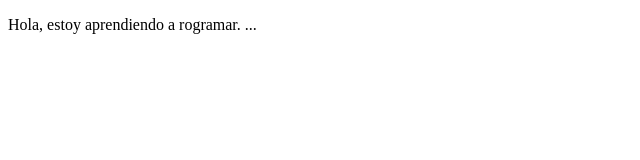
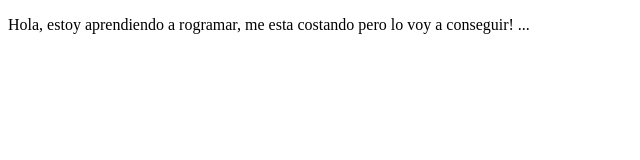
Before and after one commit to JavierMela/ProyectoPrework, a plain HTML site: page index.html in a window 1280 px wide. Shown: the whole page, without its empty margins (0-640 px from the left). Drawn offline with Linux system fonts and the light colour scheme.

Commit message:
Modifique texto para ver que ande todo bien

```diff
--- a/index.html
+++ b/index.html
@@ -8,7 +8,7 @@
 </head>
 <body>
     <p>
-        Hola, estoy aprendiendo a rogramar.
+        Hola, estoy aprendiendo a rogramar, me esta costando pero lo voy a conseguir!
 
         ...
     </p>
```
